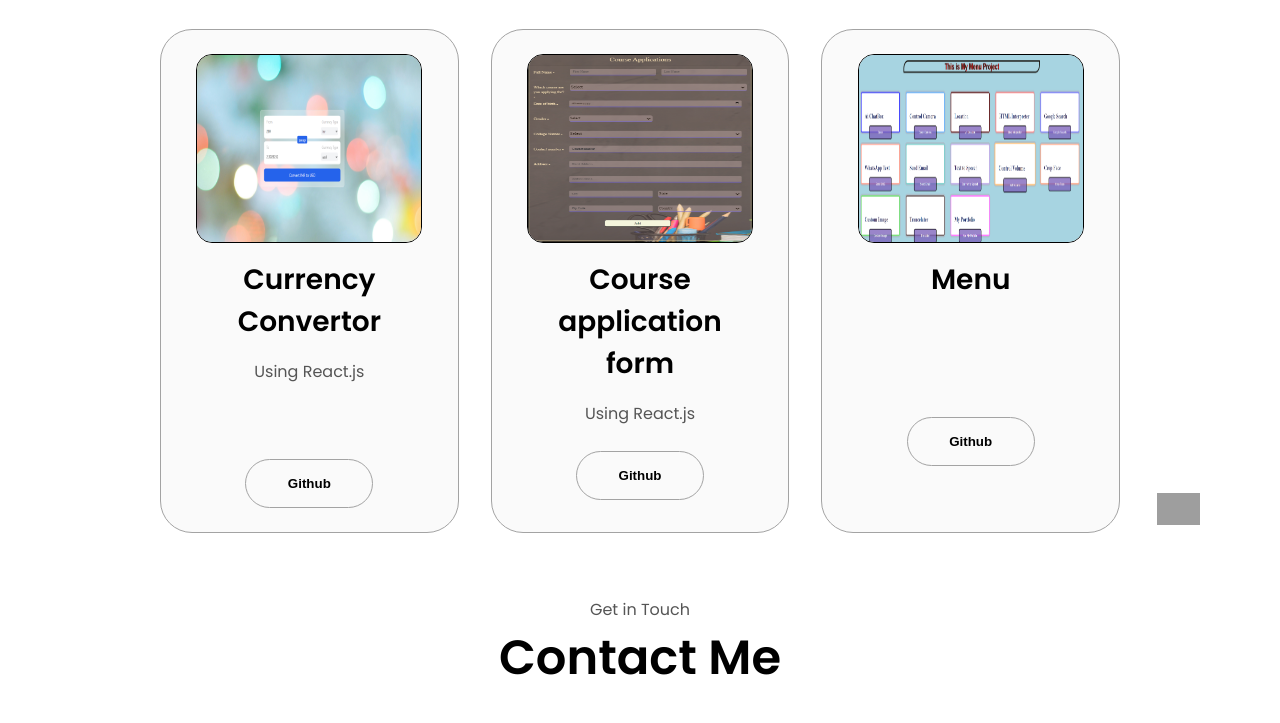
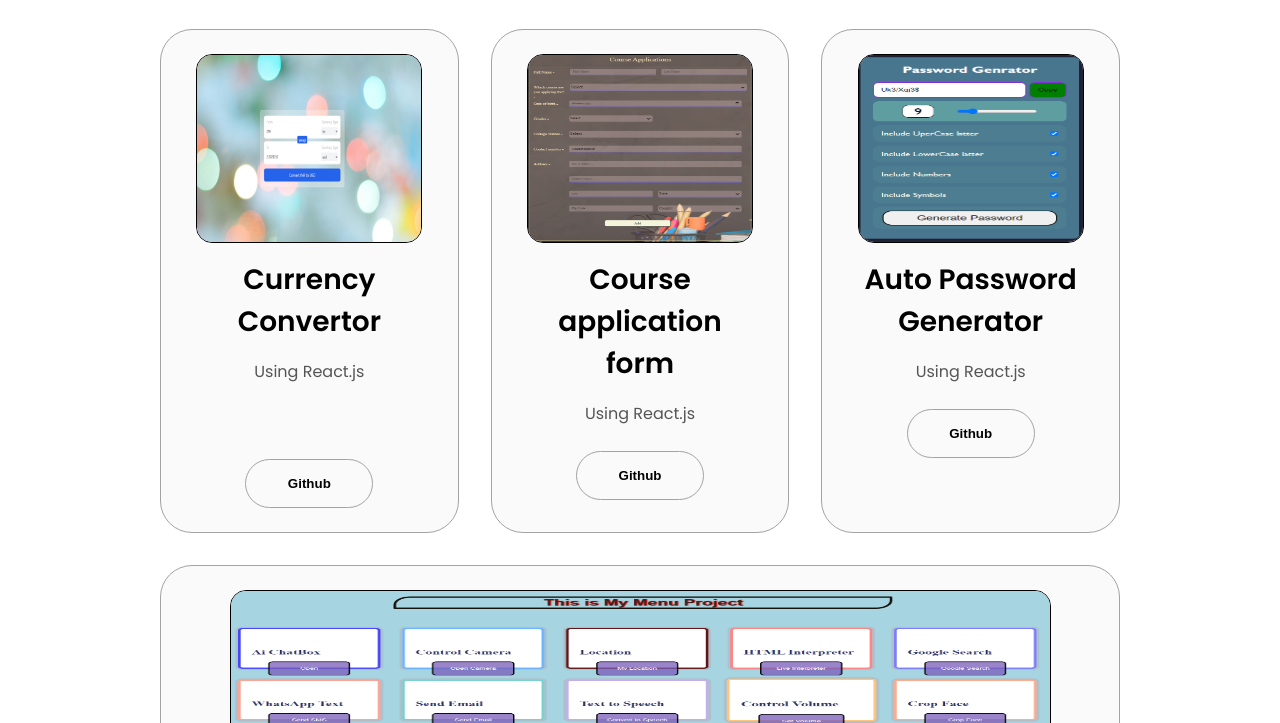
Before and after one commit to manojsi70/portfolio, a website: page index.html in a window 1280 px wide. Shown: the part 2564-3287 px from the top of the page. Drawn offline with Linux system fonts and the light colour scheme; grey boxes are pictures that could not be loaded.

Commit message:
new project

```diff
--- a/index.html
+++ b/index.html
@@ -549,7 +549,7 @@
             .text-container {
                text-align: justify;
             }
-        .course-size{
+            .course-size {
                font-size: x-large;
             }
          }
@@ -580,7 +580,9 @@
             </div>
             <div class="menu-links">
                <li><a href="#about" onclick="toggleMenu()">About</a></li>
-          <li><a href="#experience" onclick="toggleMenu()">Experience</a></li>
+               <li>
+                  <a href="#experience" onclick="toggleMenu()">Experience</a>
+               </li>
                <li><a href="#projects" onclick="toggleMenu()">Projects</a></li>
                <li><a href="#contact" onclick="toggleMenu()">Contact</a></li>
             </div>
@@ -604,7 +606,10 @@
                >
                   Download CV
                </button>
-          <button class="btn btn-color-1" onclick="location.href='./#contact'">
+               <button
+                  class="btn btn-color-1"
+                  onclick="location.href='./#contact'"
+               >
                   Contact Info
                </button>
             </div>
@@ -660,9 +665,9 @@
                </div>
                <div class="text-container">
                   <p>
-              Proficient in frontend technologies (HTML, CSS, JavaScript) and
-              backend languages (Python and ML(Machine Learning)), with
-              expertise in web frameworks like React and Basic AWS.
+                     Proficient in frontend technologies (HTML, CSS, JavaScript)
+                     and backend languages (Python and ML(Machine Learning)),
+                     with expertise in web frameworks like React and Basic AWS.
                      <br />Adept at database management using MySQL and MongoDB.
                   </p>
                </div>
@@ -760,8 +765,6 @@
                            <!-- <p>Basic</p> -->
                         </div>
                      </article>
-
-
                   </div>
                </div>
                <div class="details-container">
@@ -829,13 +832,21 @@
             <div class="about-containers">
                <div class="details-container color-container">
                   <div class="article-container">
-              <img style="cursor: pointer;" src="assets/curreny.png" onclick="window.open('https://currency-convertortoinr.netlify.app/')" alt="Project 1" class="project-img" />
+                     <img
+                        style="cursor: pointer"
+                        src="assets/curreny.png"
+                        onclick="window.open('https://currency-convertortoinr.netlify.app/')"
+                        alt="Project 1"
+                        class="project-img"
+                     />
                   </div>
-            <h2 class="experience-sub-title project-title">Currency Convertor</h2>
+                  <h2 class="experience-sub-title project-title">
+                     Currency Convertor
+                  </h2>
                   <p>Using React.js</p>
-            <br>
-            <br>
-            <br>
+                  <br />
+                  <br />
+                  <br />
                   <div class="btn-container">
                      <button
                         class="btn btn-color-2 project-btn"
@@ -847,11 +858,18 @@
                </div>
                <div class="details-container color-container">
                   <div class="article-container">
-              <img src="assets/courseForm.png" onclick="window.open('https://course-application.netlify.app/')" alt="Project 2" class="project-img" />
+                     <img
+                        src="assets/courseForm.png"
+                        onclick="window.open('https://course-application.netlify.app/')"
+                        alt="Project 2"
+                        class="project-img"
+                     />
                   </div>
-            <h2 class="experience-sub-title project-title course-size">Course application form</h2>
+                  <h2 class="experience-sub-title project-title course-size">
+                     Course application form
+                  </h2>
                   <p>Using React.js</p>
-            <br>
+                  <br />
                   <div class="btn-container">
                      <button
                         class="btn btn-color-2 project-btn"
@@ -863,10 +881,38 @@
                </div>
                <div class="details-container color-container">
                   <div class="article-container">
-              <img src="assets/menu.png" alt="Project 3" class="project-img" />
+                     <img
+                        src="assets/autopass.png"
+                        onclick="window.open('https://passgenin.netlify.app/')"
+                        alt="Project"
+                        class="project-img"
+                     />
+                  </div>
+                  <h2 class="experience-sub-title project-title course-size">
+                     Auto Password Generator
+                  </h2>
+                  <p>Using React.js</p>
+                  <br />
+                  <div class="btn-container">
+                     <button
+                        class="btn btn-color-2 project-btn"
+                        onclick="location.href='https://github.com/manojsi70/Password-Generator'"
+                     >
+                        Github
+                     </button>
+                  </div>
+               </div>
+               <div class="details-container color-container">
+                  <div class="article-container">
+                     <img
+                        src="assets/menu.png"
+                        alt="Project 3"
+                        class="project-img"
+                     />
                   </div>
                   <h2 class="experience-sub-title project-title">Menu</h2>
-            <br><br><br><br>
+                  <p>Using HTML, CSS, JavaScript <br>Python </p>
+                  <br><br><br>
                   <div class="btn-container">
                      <button
                         class="btn btn-color-2 project-btn"
@@ -895,7 +941,9 @@
                   alt="Email icon"
                   class="icon contact-icon email-icon"
                />
-          <p><a href="mailto:manoj43898@gmail.com">manoj43898@gmail.com</a></p>
+               <p>
+                  <a href="mailto:manoj43898@gmail.com">manoj43898@gmail.com</a>
+               </p>
             </div>
             <div class="contact-info-container">
                <img
@@ -903,7 +951,9 @@
                   alt="LinkedIn icon"
                   class="icon contact-icon"
                />
-          <p><a href="https://www.linkedin.com/in/manojsi70/">LinkedIn</a></p>
+               <p>
+                  <a href="https://www.linkedin.com/in/manojsi70/">LinkedIn</a>
+               </p>
             </div>
          </div>
       </section>
```
Also changed, not shown: assets/autopass.png (added). Lines whose indentation alone changed are shown as unchanged.
